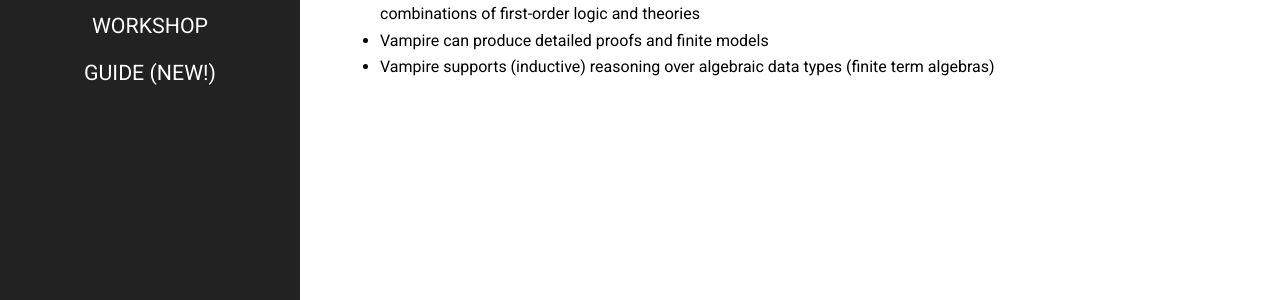
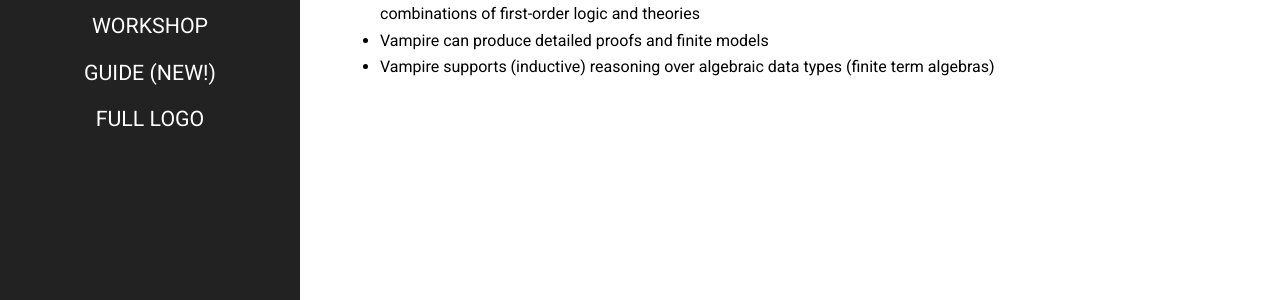
Before and after one commit to vprover/vprover.github.io, a Jekyll site: the page built from index.html, in a window 1280 px wide. Shown: the part 544-844 px from the top of the page. Built offline with Jekyll 4.4.1, drawn with Linux system fonts in a browser that asks for light colours.

Commit message:
Add link to full logo in navigation

```diff
--- a/_includes/navigation.html
+++ b/_includes/navigation.html
@@ -14,4 +14,5 @@
  <a href="https://github.com/vprover/vampire/wiki/Trophy-Cabinet">Trophies</a>
  <a href="/workshop.html">Workshop</a>
  <a href="/vampireGuide">Guide (New!)</a>
+ <a href="/img/vampire_full_logo.svg"><small>Full logo</small></a>
 </nav>
```
